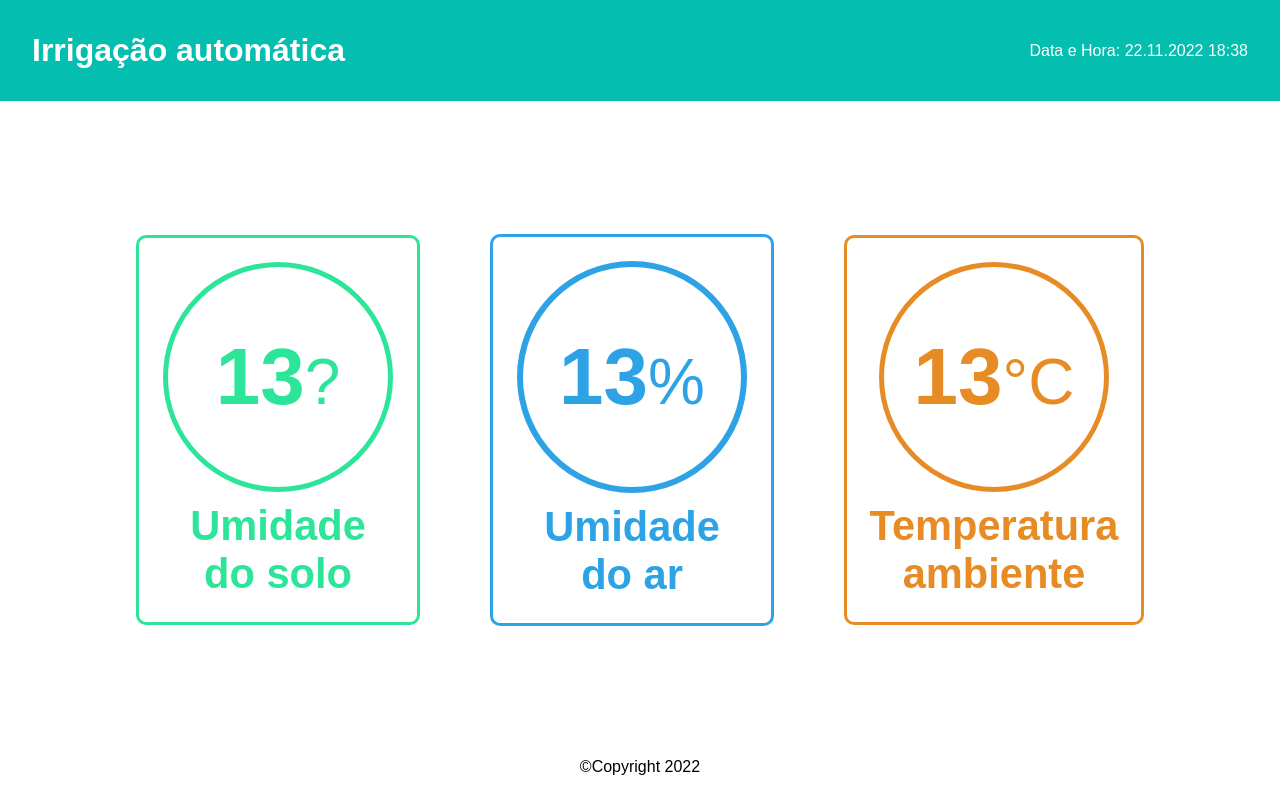
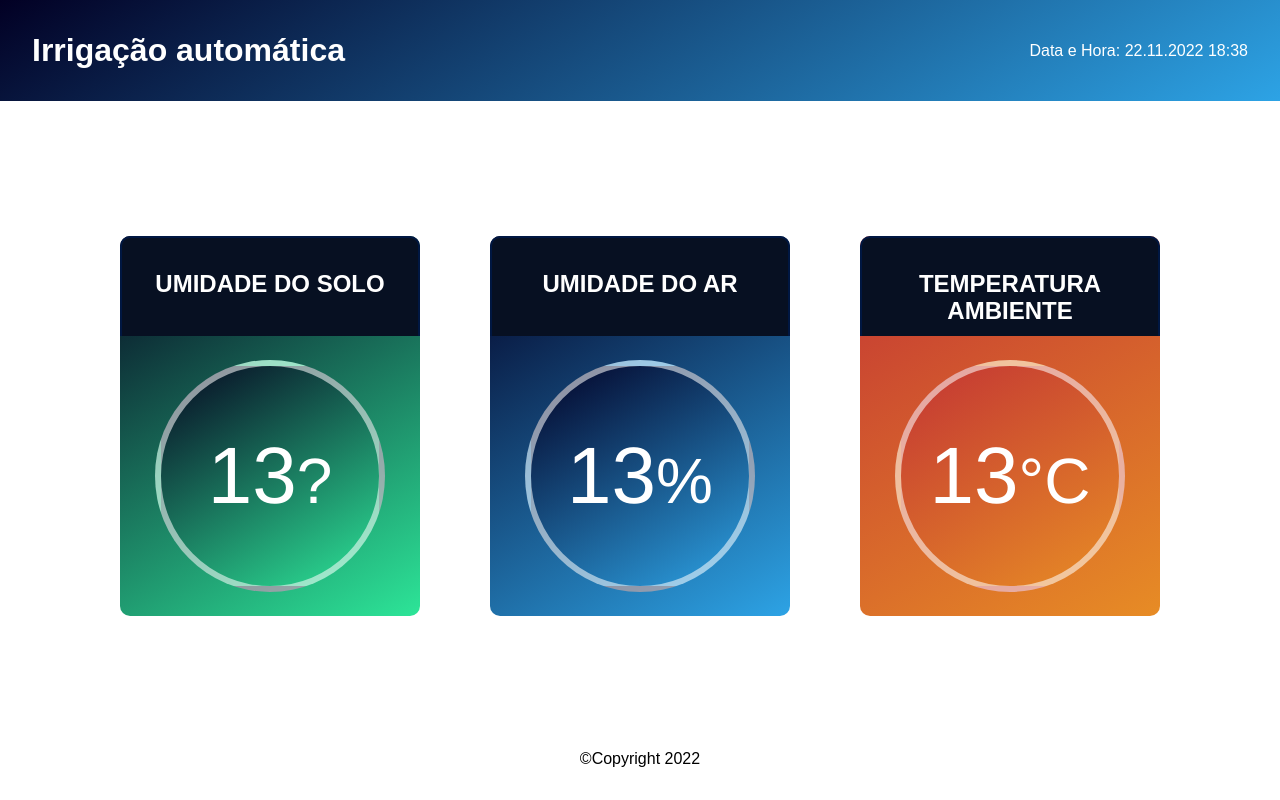
Before and after one commit to kewensilva-gif/interface-esp32, a plain HTML site: page index.html in a window 1280 px wide. Drawn offline with Linux system fonts and the light colour scheme.

Commit message:
modificação no design

```diff
--- a/index.html
+++ b/index.html
@@ -1,6 +1,6 @@
 <html>
     <head>
-      <meta http-equiv='refresh' content='5'/>
+      <meta http-equiv='' content='5'/>
       <title>Irrigação Automática</title>
       <style>
         * {
@@ -25,34 +25,63 @@
           padding: 2rem;
           width: 100%;
           color: #fff;
-          background-color: #04beaf;
+          background-image: linear-gradient(150deg, rgba(2,0,36,1) 0%, rgba(45,163,229,1) 100%);
+          flex-wrap: wrap;
         }
         #cards {
+          padding: 5rem;
           display: flex;
           justify-content: center;
           align-items: center;
           gap: 70px;
-          padding: 0 20rem;
           width: 100%;
+          flex-wrap: wrap;
         }
         .card {
+          border-radius: 10px;
+          background-image: linear-gradient(150deg, rgba(2,0,36,1) 0%, rgba(45,163,229,1) 100%);
+          position: relative;
+        }
+        .card:hover {
+          transform: scaleY(10px);
+        }
+        .title {
+          border-top: #02135efb;
+          color: #fff;
+          line-height: 1.7rem;
+          font-size: 1.5rem;
+          font-weight: 600;
+          text-align: center;
+          padding: 2rem 0;
+          text-transform: uppercase;
+          background-color: rgb(7, 16, 34);
+          border-top-left-radius: 10px;
+          border-top-right-radius: 10px;
+          border: 2px solid rgb(0, 23, 66);
+          border-bottom: transparent;
+          height: 100px;
+        }
+        .dado {
           width: 300px;
           padding: 1.5rem;
           display: flex;
           flex-direction: column;
           justify-content: center;
           align-items: center;
-          border: 3px solid #2DA3E5;
-          border-radius: 10px;
-          color: #2DA3E5;
-          font-weight: bold;
-          font-size: 2.6rem;
+
+          /* border: 3px solid #2DA3E5; */
+          color: #ffffff;
+          font-weight: 500;
+          font-size: 1.6rem;
           text-align: center;
-          gap: 10px;
+          gap: 20px;
+          border-bottom-left-radius: 10px;
+          border-bottom-right-radius: 10px;
         }
         .circle {
           width: 230px;
-          border:6px solid #2DA3E5;
+          border:6px solid rgba(255, 255, 255, 0.548);
+          background-image: linear-gradient(150deg, rgba(2,0,36,1) 0%, rgba(45,163,229,1) 100%);
           border-radius: 50%;
           padding: 4rem 1.7rem;
           font-size: 5rem;
@@ -61,50 +90,65 @@
           font-size: 4rem;
           font-weight: 500;
         }
+        .number {
+          font-family: 'Franklin Gothic Medium', 'Arial Narrow', Arial, sans-serif;
+        }
         .green {
-          border: 3px solid #2de598;
-          color: #2de598;
+          background-image: linear-gradient(150deg, rgba(6,4,32,1) 0%, rgba(45,229,152,1) 100%);
         }
         .green .circle {
-          border: 5px solid #2de598;
-          color: #2de598;
+          background: linear-gradient(150deg, rgba(6,4,32,1) 0%, rgba(45,229,152,1) 100%);
         }
         .red {
-          border: 3px solid #e78c25;
-          color: #e78c25;
+          background-image: linear-gradient(150deg, rgba(195,53,52,1) 0%, rgba(231,140,37,1) 100%);
         }
         .red .circle {
-          border: 5px solid #e78c25;
-          color: #e78c25;
+          background-image: linear-gradient(150deg, rgba(195,53,52,1) 0%, rgba(231,140,37,1) 100%);
         }
         footer {
-          margin-bottom: 1.5rem;
+          margin-bottom: 2rem;
         }
       </style>
     </head>
     <body>
       <header>
         <h1>Irrigação automática</h1>
-        <p>Data e Hora: <span id='datetime'></span></p><script>var dt = new Date();document.getElementById('datetime').innerHTML = (('0'+dt.getDate()).slice(-2)) +'.'+ (('0'+(dt.getMonth()+1)).slice(-2)) +'.'+ (dt.getFullYear()) +' '+ (('0'+dt.getHours()).slice(-2)) +':'+ (('0'+dt.getMinutes()).slice(-2));</script>
+        <p>Data e Hora: <span id='datetime'></span></p>
+        <script>
+          var dt = new Date();
+          document.getElementById('datetime').innerHTML = (('0'+dt.getDate()).slice(-2)) +'.'+ (('0'+(dt.getMonth()+1)).slice(-2)) +'.'+ (dt.getFullYear()) +' '+ (('0'+dt.getHours()).slice(-2)) +':'+ (('0'+dt.getMinutes()).slice(-2));
+        </script>
       </header>
       <section id="cards">
         <div class="card green">
-          <div class="circle">
-            <p>13<b>?</b><!-- "+String(asoilmoist)+ --></p>
+          <div class="title">
+            <p>Umidade do solo</p>
           </div>
-          <p>Umidade<br>do solo</p>
+          <div class="dado">
+            <div class="circle">
+              <p class="number">13<b>?</b><!-- "+String(asoilmoist)+ --></p>
+            </div>
+          </div>
         </div>
         <div class="card">
-          <div class="circle">
-            <p>13<b>%</b><!-- "+String(asoilmoist)+ --></p>
+          <div class="title">
+            <p>Umidade do ar</p>
           </div>
-          <p>Umidade<br>do ar</p>
+          <div class="dado">
+            <div class="circle">
+              <p class="number">13<b>%</b><!-- "+String(asoilmoist)+ --></p>
+            </div>
+          </div>
         </div>
         <div class="card red">
-          <div class="circle">
-            <p>13<b>°C</b><!-- "+String(asoilmoist)+ --></p>
+          <div class="title">
+            <p>Temperatura<br>ambiente</p>
           </div>
-          <p>Temperatura<br>ambiente</p>
+          <div class="dado">
+            <div class="circle">
+              <p class="number">13<b>°C</b><!-- "+String(asoilmoist)+ --></p>
+            </div>
+          </div>
         </div>
       </section>
 <!--       <table>
```
